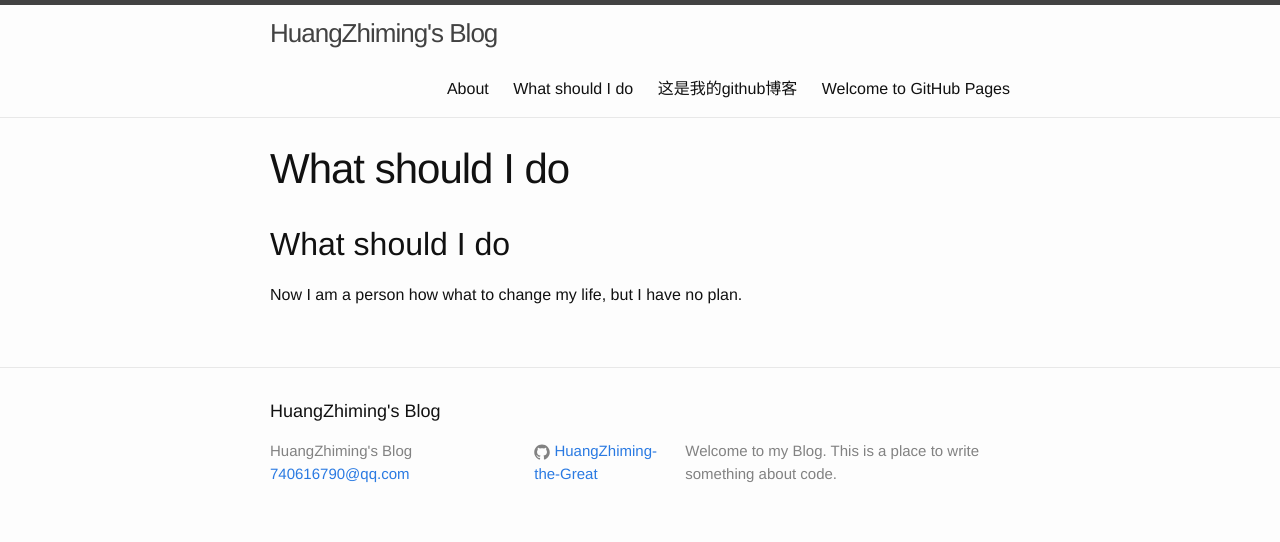
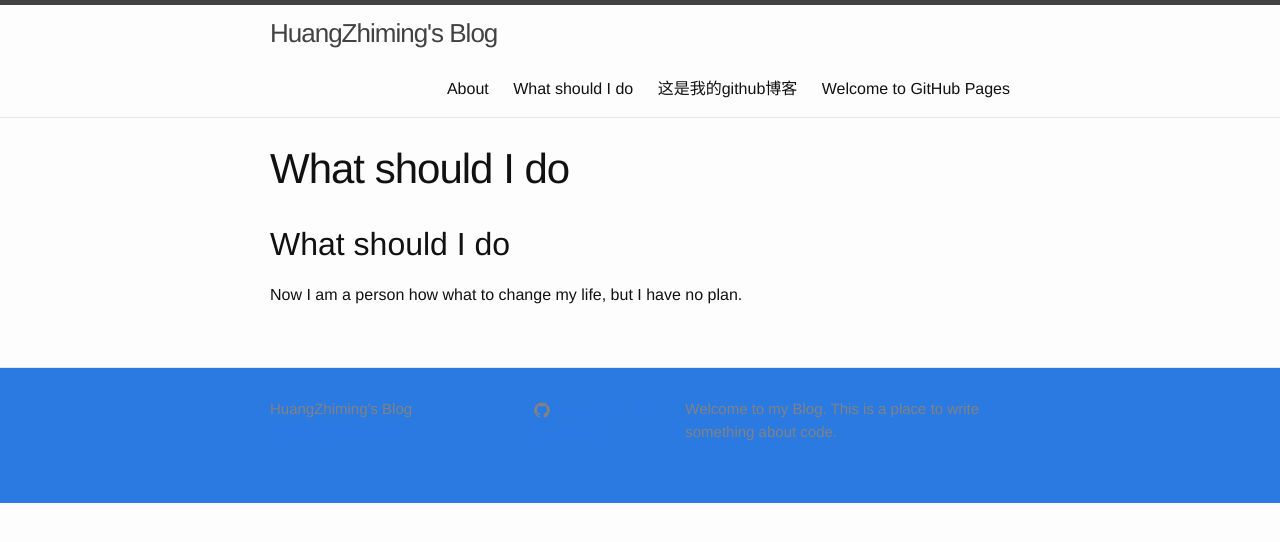
Before and after one commit to HuangZhiming-the-Great/HuangZhiming-the-Great.github.io, a Jekyll site: the page built from blog/first.md, in a window 1280 px wide. Shown: the top 542 px of the page. Built offline with Jekyll 4.4.1, drawn with Linux system fonts in a browser that asks for light colours; our own code applies the rules of GitHub Pages for plain Markdown files.

Commit message:
change footer css.

```diff
--- a/_includes/footer.html
+++ b/_includes/footer.html
@@ -1,9 +1,9 @@
 <footer class="site-footer">
 
   <div class="wrapper">
-
+    <!--
     <h2 class="footer-heading">{{ site.title }}</h2>
-
+    -->
     <div class="footer-col-wrapper">
       <div class="footer-col footer-col-1">
         <ul class="contact-list">
--- a/_sass/_layout.scss
+++ b/_sass/_layout.scss
@@ -98,6 +98,8 @@
  * Site footer
  */
 .site-footer {
+    color: white;
+    background-color: $brand-color;
     border-top: 1px solid $grey-color-light;
     padding: $spacing-unit 0;
 }
```
Also changed, not shown: blog/index.md (renamed from index.md), 1 other file.
